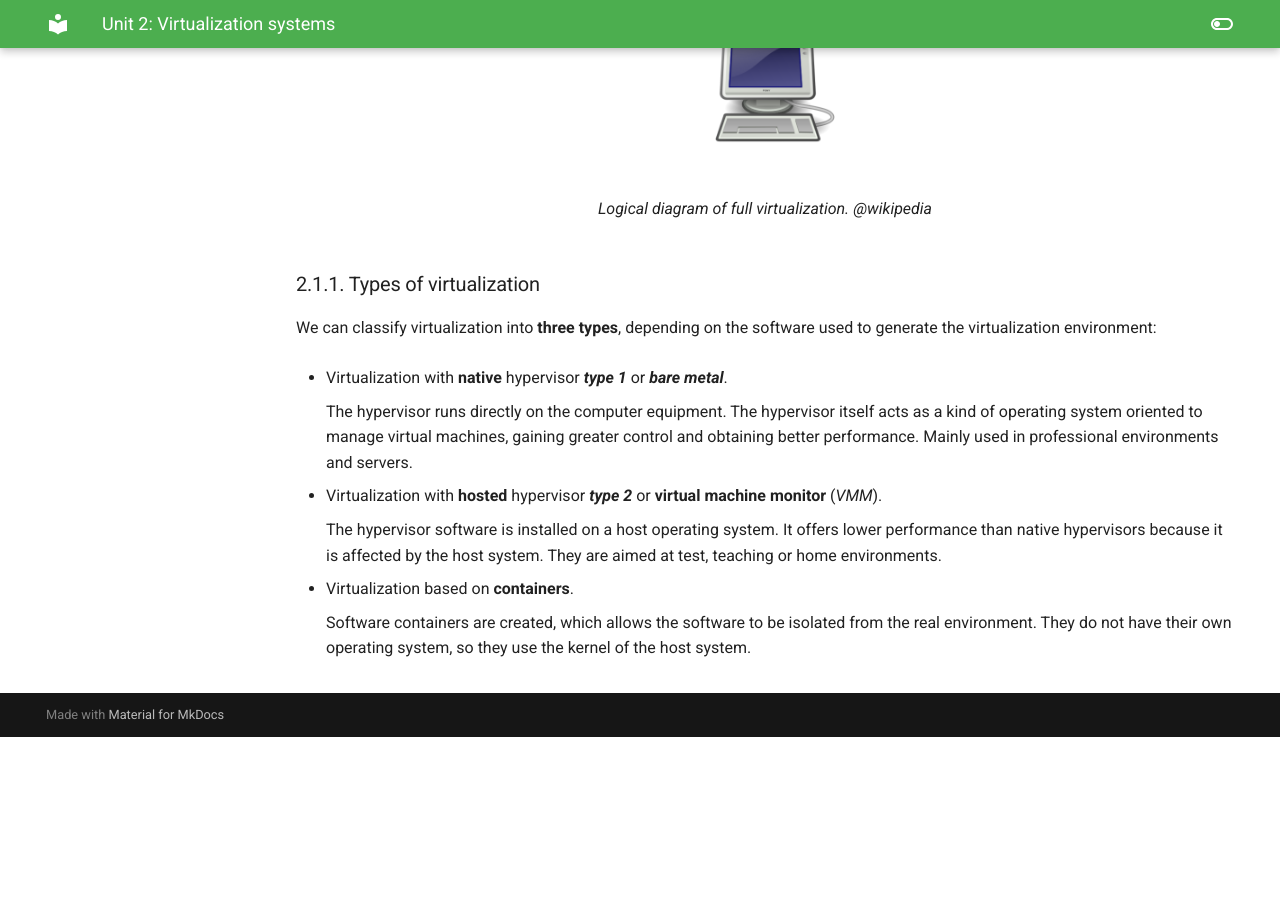
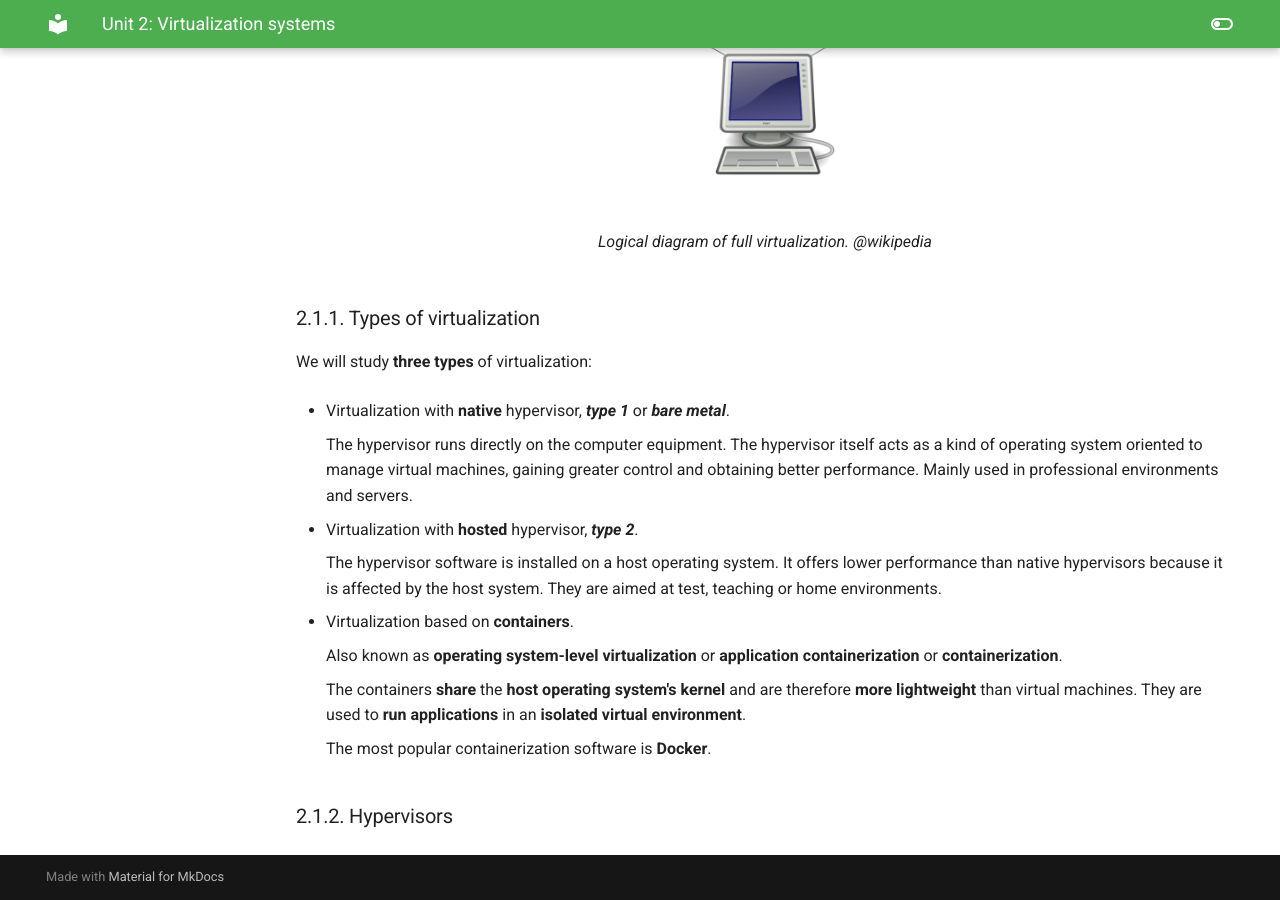
Before and after one commit to jsanvil/som24, an MkDocs documentation site: the page built from docs/unit02.md, in a window 1280 px wide and 900 px high, scrolled down 2238 px. Built offline with MkDocs 1.6.1 and Material for MkDocs 9.7.7, drawn with Linux system fonts in a browser that asks for light colours; before the commit the page ends 2975 px from its top, so only the background shows below that; some of the changed text lies outside the part shown.

Commit message:
u2 types

```diff
--- a/docs/unit02.md
+++ b/docs/unit02.md
@@ -20,7 +20,9 @@ The main **advantages** of virtualization are:
 - **Backup and recovery**: it is possible to create snapshots of the virtual machines to recover them in case of failure.
 
 !!! note "VPS in the cloud"
-    A real use case of virtualization is the use of **virtual private servers** (_VPS_) in the cloud. In this case, a physical server is divided into several virtual servers, each with its own operating system and applications. This allows the user to have a server with the necessary resources without having to buy a physical server.
+    A real use case of virtualization is the use of **virtual private servers** (_VPS_) in the cloud.
+
+    In this case, a physical server is divided into several virtual servers, each with its own operating system and applications. This allows the users to have a server with the necessary resources without having to buy and maintain a physical server.
 
 !!! note "Cloud gaming"
     Another use case of virtualization is **cloud gaming**. In this case, the game is executed on a server in the cloud, and the user interacts with it through a client that sends the user's commands to the server and receives the images generated by the game. This allows the user to play games with high hardware requirements on a device with low hardware requirements.
@@ -59,16 +61,22 @@ The most important concepts to understand what virtualization is are:
 
 ### 2.1.1. Types of virtualization
 
-We can classify virtualization into **three types**, depending on the software used to generate the virtualization environment:
+We will study **three types** of virtualization:
 
-- Virtualization with **native** hypervisor _**type 1**_ or ***bare metal***.
+- Virtualization with **native** hypervisor, _**type 1**_ or _**bare metal**_.
 
     The hypervisor runs directly on the computer equipment. The hypervisor itself acts as a kind of operating system oriented to manage virtual machines, gaining greater control and obtaining better performance. Mainly used in professional environments and servers.
 
-- Virtualization with **hosted** hypervisor _**type 2**_ or **virtual machine monitor** (_VMM_).
+- Virtualization with **hosted** hypervisor, _**type 2**_.
 
     The hypervisor software is installed on a host operating system. It offers lower performance than native hypervisors because it is affected by the host system. They are aimed at test, teaching or home environments.
 
 - Virtualization based on **containers**.
 
-    Software containers are created, which allows the software to be isolated from the real environment. They do not have their own operating system, so they use the kernel of the host system.
+    Also known as **operating system-level virtualization** or **application containerization** or **containerization**.
+
+    The containers **share** the **host operating system's kernel** and are therefore **more lightweight** than virtual machines. They are used to **run applications** in an **isolated virtual environment**.
+
+    The most popular containerization software is **Docker**.
+
+### 2.1.2. Hypervisors
```
